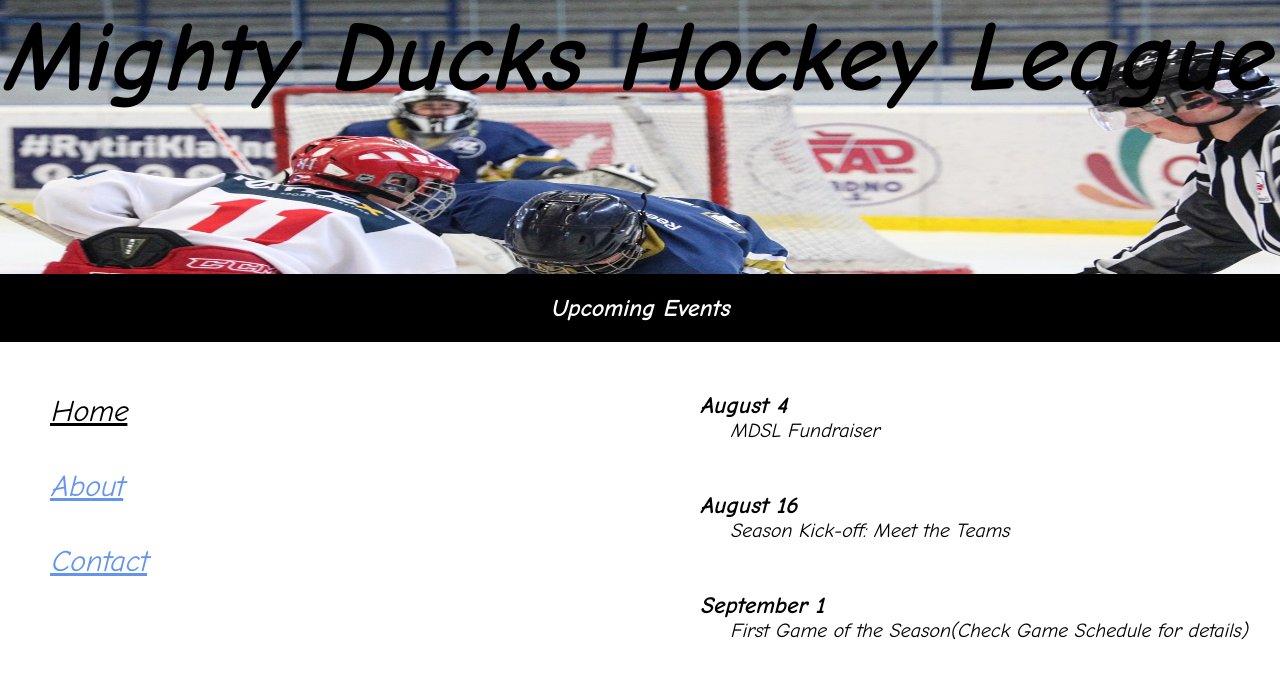
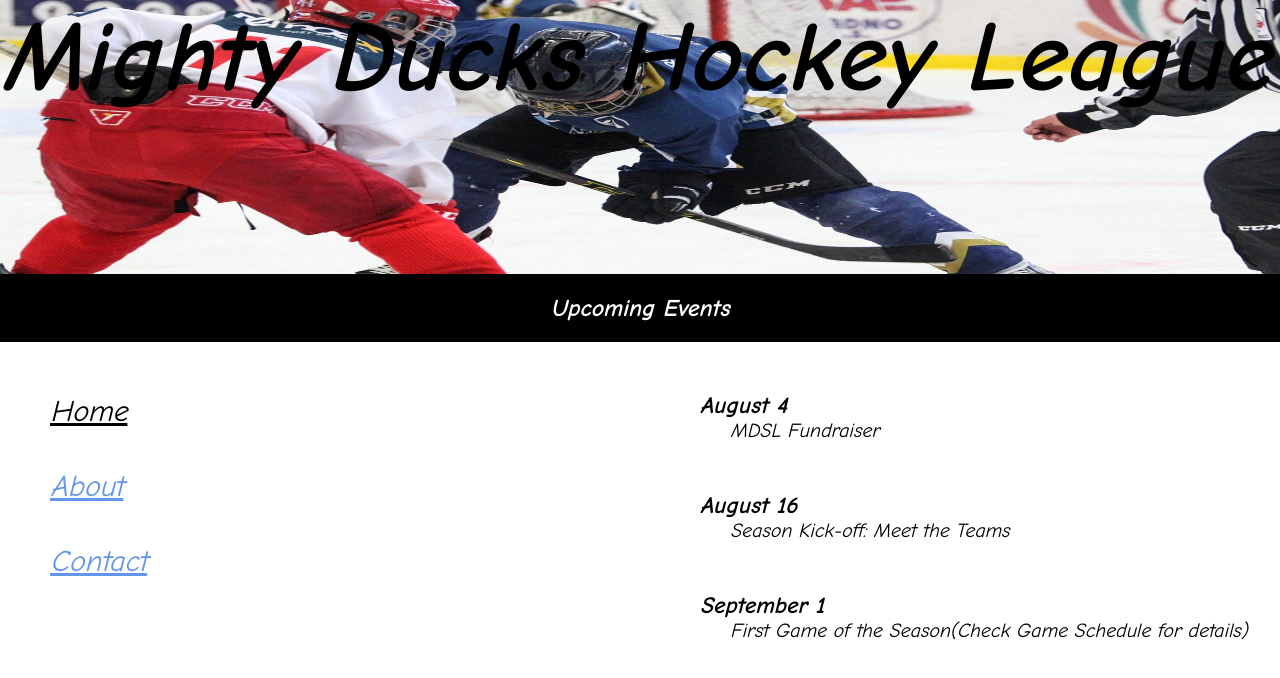
Before and after one commit to BarouTK/tarea, a plain HTML site: page index.html in a window 1280 px wide. Shown: the top 678 px of the page. Drawn offline with Linux system fonts and the light colour scheme.

Commit message:
verion 1.2

```diff
--- a/css/styles.css
+++ b/css/styles.css
@@ -14,10 +14,9 @@
   display: block;
   background-repeat: no-repeat;
   background-position: center;
-  background-position-y: 00px;
   background-size: 2000px 600px;
   max-height: 400px;
-  max-width: 2000px;
+  max-width: 100%;
 }
 
 /* Titulo */
```
